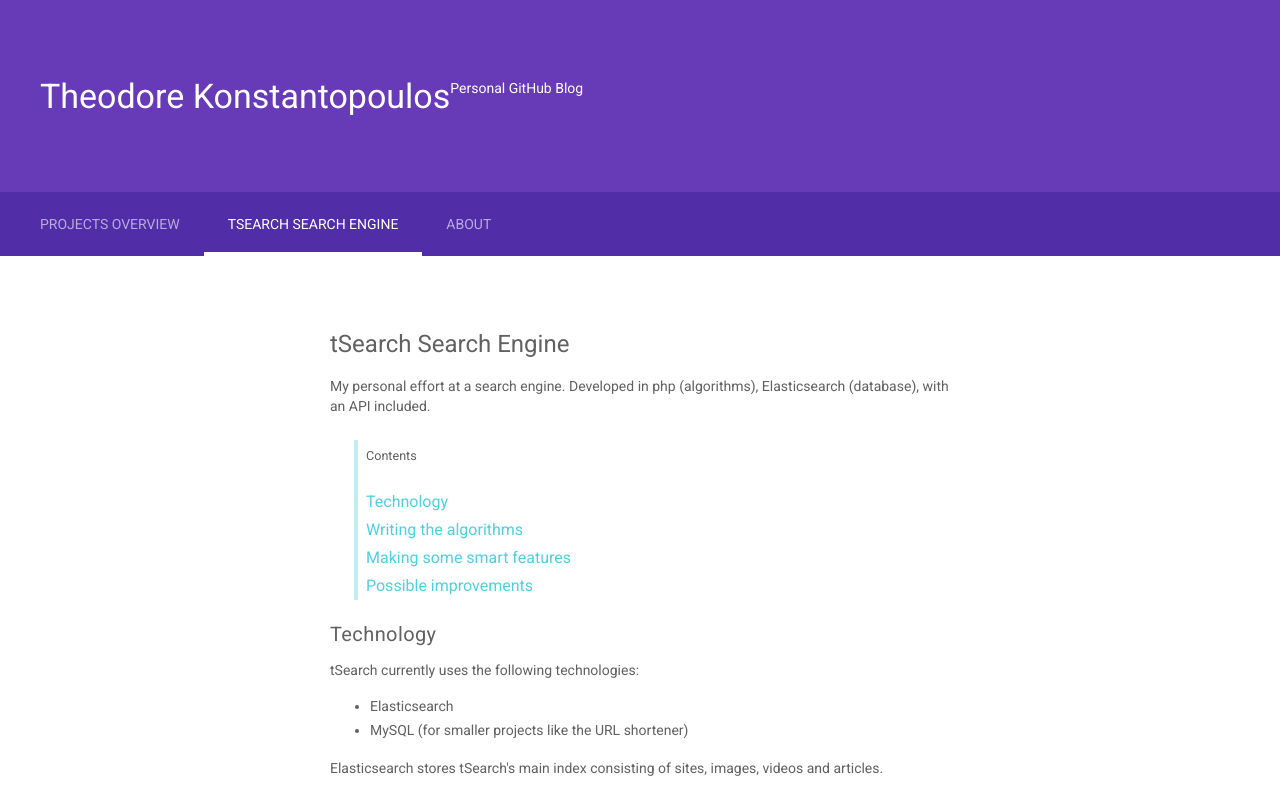
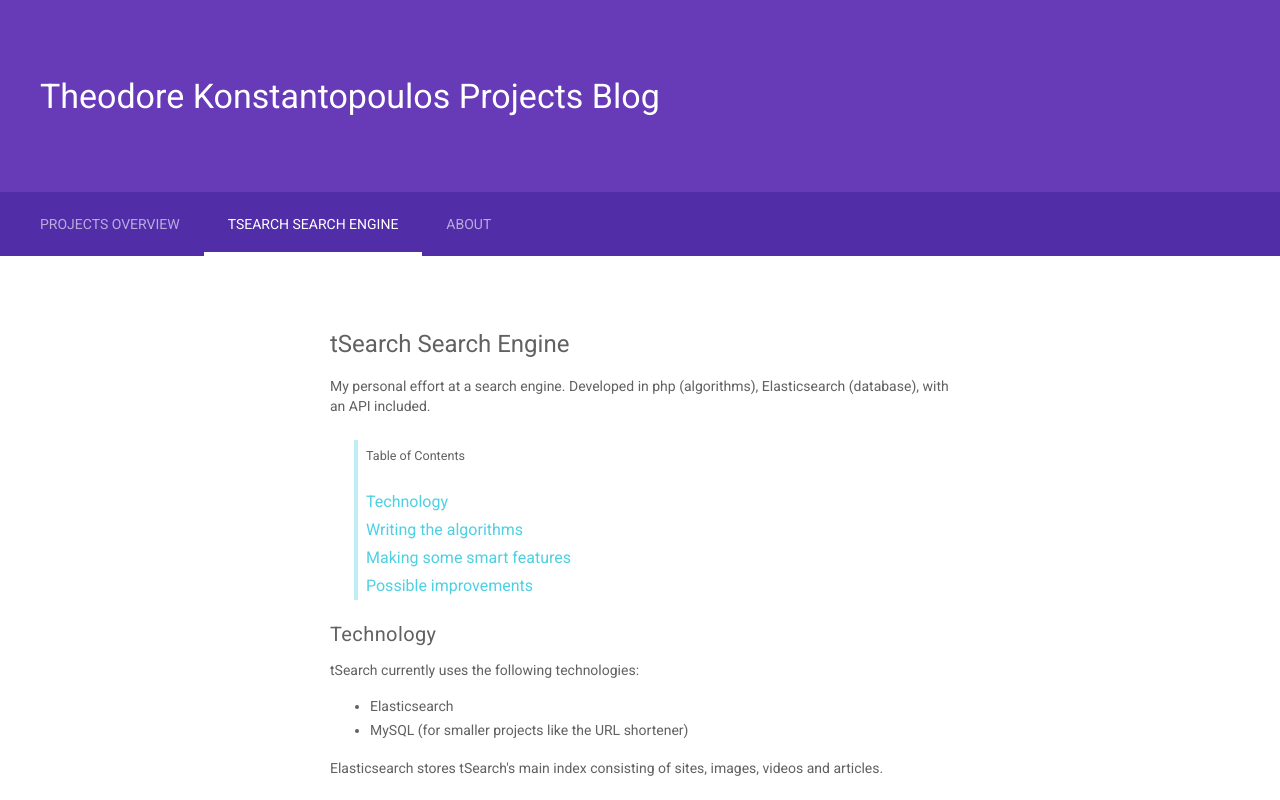
Before and after one commit to theoko/theoko.github.io, a plain HTML site: page index.html in a window 1280 px wide. Both pictures are taken after a click on the link "TSEARCH SEARCH ENGINE". Drawn offline with nearby package versions, Linux system fonts and the light colour scheme.

Commit message:
updated index

```diff
--- a/index.html
+++ b/index.html
@@ -49,8 +49,7 @@
         <div class="mdl-layout--large-screen-only mdl-layout__header-row">
         </div>
         <div class="mdl-layout--large-screen-only mdl-layout__header-row">
-          <h3>Theodore Konstantopoulos</h3>
-          <p>Personal GitHub Blog</p>
+          <h3>Theodore Konstantopoulos Projects Blog</h3>
         </div>
         <div class="mdl-layout--large-screen-only mdl-layout__header-row">
         </div>
@@ -100,7 +99,7 @@
               <h4>tSearch Search Engine</h4>
               My personal effort at a search engine. Developed in php (algorithms), Elasticsearch (database), with an API included.
               <ul class="toc">
-                <h4>Contents</h4>
+                <h4>Table of Contents</h4>
                 <a href="#technology">Technology</a>
                 <a href="#algorithms">Writing the algorithms</a>
                 <a href="#smart-features">Making some smart features</a>
```
